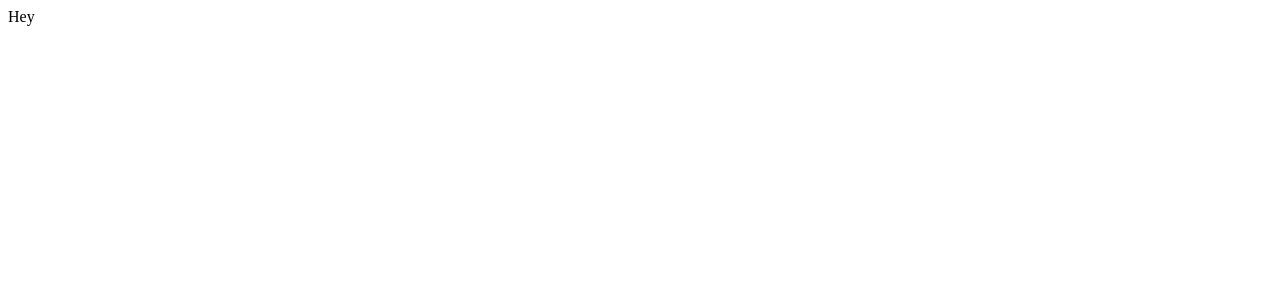
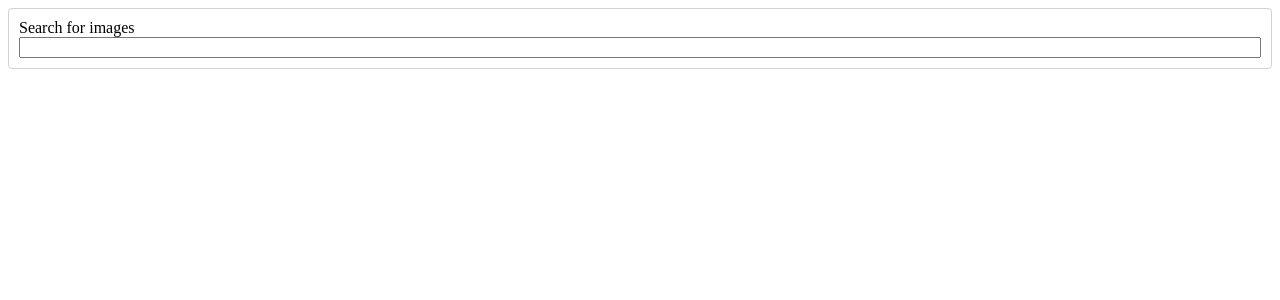
Before and after one commit to tahelena/portfolio, a React (Create React App) app: page / in a window 1280 px wide. Shown: the top 300 px of the page. Built offline with nearby package versions, Linux system fonts and the light colour scheme.

Commit message:
concluded
search with importing api using axios

```diff
--- a/package.json
+++ b/package.json
@@ -6,6 +6,8 @@
     "@testing-library/jest-dom": "^5.17.0",
     "@testing-library/react": "^13.4.0",
     "@testing-library/user-event": "^13.5.0",
+    "axios": "^1.6.7",
+    "dotenv": "^16.4.1",
     "react": "^18.2.0",
     "react-dom": "^18.2.0",
     "react-scripts": "5.0.1",
--- a/src/App.js
+++ b/src/App.js
@@ -1,5 +1,21 @@
- const App = () => {
-  return <div>Hey</div>;
+import { useState } from "react";
+import searchImages from "./api";
+import ImageList from "./components/ImageList";
+import SearchBar from "./components/SearchBar";
+
+const App = () => {
+  const [images, setImages] = useState([]);
+  const handleSubmit = async (term) => {
+    const result = await searchImages(term);
+    setImages(result);
+  };
+
+  return (
+    <div>
+      <SearchBar onSubmit={handleSubmit} />
+      <ImageList images={images} />
+    </div>
+  );
 };
 
 export default App;
--- /dev/null
+++ b/src/api.js
@@ -0,0 +1,13 @@
+import axios from "axios";
+
+const searchImages = async (term) => {
+  const res = await axios.get("https://api.unsplash.com//search/photos", {
+    headers: {
+      Authorization: `Client-ID ${process.env.REACT_APP_UNSPLASH}`,
+    },
+    params: { query: term },
+  });
+  return res.data.results;
+};
+
+export default searchImages;
--- /dev/null
+++ b/src/components/ImageList.js
@@ -0,0 +1,14 @@
+import ImageShow from "./ImageShow";
+import "../style/ImageList.css";
+
+const ImageList = ({ images }) => {
+  return (
+    <div className="image-list">
+      {images.map((image, idx) => (
+        <ImageShow image={image} key={idx} />
+      ))}
+    </div>
+  );
+};
+
+export default ImageList;
--- /dev/null
+++ b/src/components/ImageShow.js
@@ -0,0 +1,6 @@
+import "../style/ImageShow.css";
+const ImageShow = ({ image }) => {
+  return <img alt={image.alt} src={image.urls.thumb}></img>;
+};
+
+export default ImageShow;
--- /dev/null
+++ b/src/components/SearchBar.js
@@ -0,0 +1,21 @@
+import { useState } from "react";
+import "../style/SearchBar.css";
+
+const SearchBar = ({ onSubmit }) => {
+  const [term, setTerm] = useState("");
+  const handleFormSubmit = (event) => {
+    event.preventDefault();
+    onSubmit(term);
+  };
+
+  return (
+    <div className="search-bar">
+      <form onSubmit={handleFormSubmit}>
+        <label> Search for images</label>
+        <input onChange={(e) => setTerm(e.target.value)} value={term} />
+      </form>
+    </div>
+  );
+};
+
+export default SearchBar;
--- /dev/null
+++ b/src/style/ImageList.css
@@ -0,0 +1,4 @@
+.image-list{
+    columns: 6 200px;
+    column-gap: 10px;
+}
--- /dev/null
+++ b/src/style/ImageShow.css
@@ -0,0 +1,4 @@
+img{
+    width: 100%;
+    margin-bottom: 10px;
+}
--- /dev/null
+++ b/src/style/SearchBar.css
@@ -0,0 +1,9 @@
+.search-bar{
+    border:1px solid lightgray;
+    border-radius: 4px;
+    padding: 10px;
+}
+.search-bar form{
+    display: flex;
+    flex-direction: column;
+}
```
Also changed, not shown: src/index.js (+4 -5 lines), 1 other file (tests, documents, lock files or other folders).
